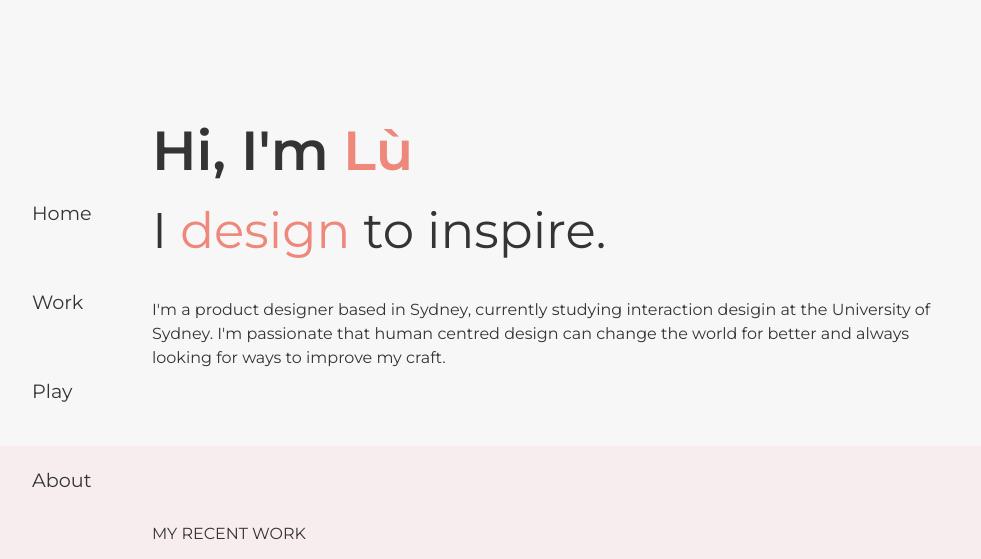
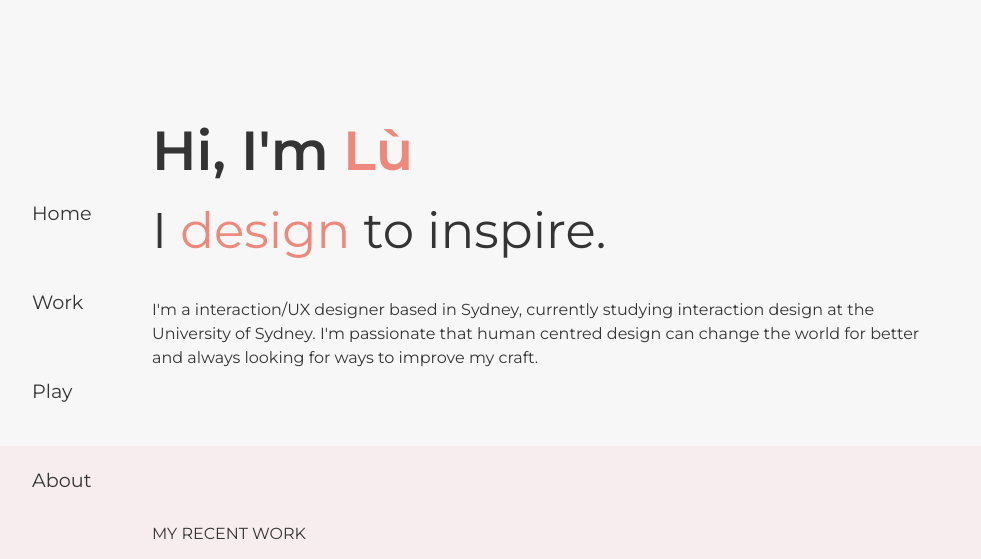
Before and after one commit to lu-designer/lu-designer.github.io, a plain HTML site: page index.html in a window 1280 px wide. Shown: the top 559 px of the page, without its empty margins (88-1069 px from the left). Drawn offline with Linux system fonts and the light colour scheme; a script that the page names is missing.

Commit message:
Update index.html

```diff
--- a/index.html
+++ b/index.html
@@ -35,7 +35,7 @@
 
               <section class="slogan1">    I <a href="work.html" class="luxu">design</a> to inspire.  </section>
 
-          <p>I'm a product designer based in Sydney, currently studying interaction desigin at the University of Sydney. I'm passionate that human centred design can change the world for better and always looking for ways to improve my craft. </p>
+          <p>I'm a interaction/UX designer based in Sydney, currently studying interaction design at the University of Sydney. I'm passionate that human centred design can change the world for better and always looking for ways to improve my craft. </p>
         </div>
       </header>
 
```
